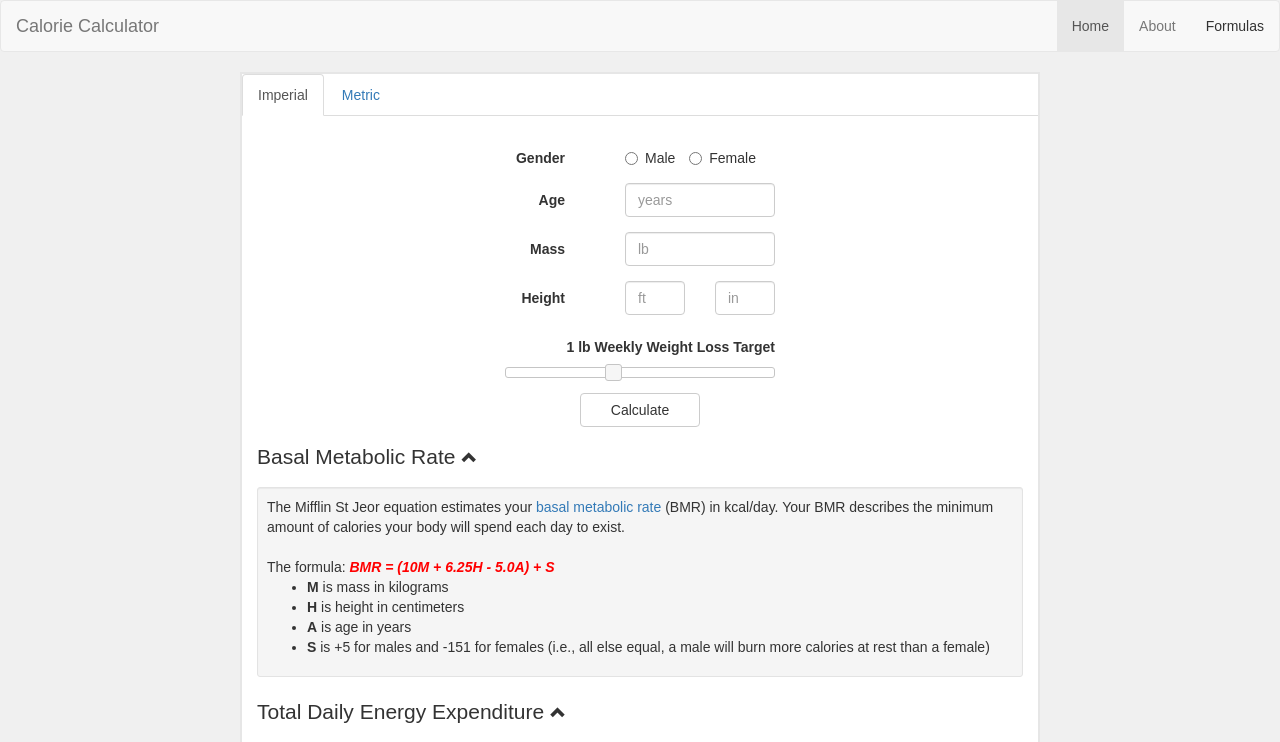
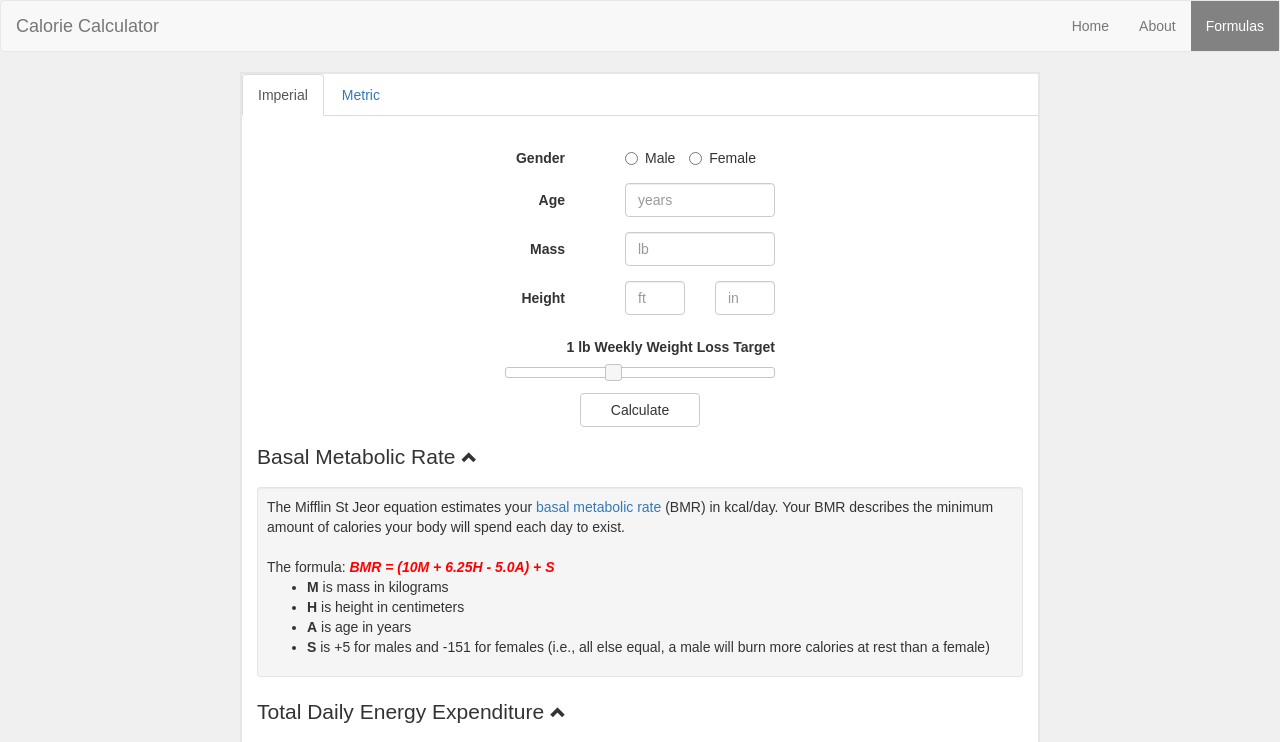
Before and after one commit to aqi1/calorie-calculator, a plain HTML site: page index.html in a window 1280 px wide. Both pictures are taken after a click on the link "Formulas". Shown: the top 742 px of the page. Drawn offline with nearby package versions, Linux system fonts and the light colour scheme.

Commit message:
Add navbar and blank about.html

```diff
--- a/css/style.css
+++ b/css/style.css
@@ -5,6 +5,11 @@ html, body{
 
 h1{
   font-size: 1.2em;
+}
+
+.navbar-default .navbar-nav > li > a:hover, .navbar-default .navbar-nav > li > a:focus {
+	color: white;
+	background-color: rgb(130,130,130);
 }
 
 .jumbotron{
--- a/index.html
+++ b/index.html
@@ -4,31 +4,14 @@
     <meta charset="UTF-8">
     <title>Calorie Calculator</title>
     <link href="http://code.jquery.com/ui/1.10.4/themes/ui-lightness/jquery-ui.css" rel="stylesheet">
-
-
     <link rel='stylesheet prefetch' href='https://maxcdn.bootstrapcdn.com/bootstrap/3.3.6/css/bootstrap.min.css'>
-
         <link rel="stylesheet" href="css/style.css">
-
-
-
-
   </head>
 
-  <body>
-
-    <nav class="navbar navbar-default">
-  <div class="container-fluid">
-    <div class="navbar-header">
-      <a class="navbar-brand">Calorie Calculator</a>
-    </div>
-    <ul class="nav navbar-nav navbar-right">
-      <li class="active"><a href="#">Home</a></li>
-      <li><a href="#">About</a></li>
-      <li><a href="#">Formulas</a></li>
-    </ul>
-  </div>
-</nav>
+<body>
+<div id="navbarheader">
+<!-- jQuery loads navbar stuff into this div, see index.js -->
+</div>
 <div class="jumbotron">
   <ul class="nav nav-tabs">
     <li class="active">
@@ -181,9 +164,5 @@
 <script src='https://cdnjs.cloudflare.com/ajax/libs/jqueryui/1.11.4/jquery-ui.min.js'></script>
 
         <script src="js/index.js"></script>
-
-
-
-
-  </body>
+</body>
 </html>
--- a/js/index.js
+++ b/js/index.js
@@ -1,6 +1,9 @@
 $(document).ready(main);
 
 function main() {
+
+	// load navigation bar
+	$("#navbarheader").load("navigationbar.html");
 
   // cache selectors
   var $imperialTab = $("#imperialTab"),
--- /dev/null
+++ b/navigationbar.html
@@ -0,0 +1,23 @@
+<nav class="navbar navbar-default">
+	<div class="container-fluid">
+		<div class="navbar-header">
+			<a class="navbar-brand">Calorie Calculator</a>
+		</div>
+		<ul class="nav navbar-nav navbar-right">
+			<li><a href="index.html">Home</a></li>
+			<li><a href="about.html">About</a></li>
+			<li><a href="#">Formulas</a></li>
+		</ul>
+	</div>
+</nav>
+
+<!--
+<script type = "text/javascript" language = "javascript">
+	$(document).ready(function(){
+		 $(".navbar li").click(function() {
+				$(".navbar li").removeClass("active");
+				$(this).addClass("active");
+		});
+	});
+</script>
+-->
```
Also changed, not shown: about.html (added, +26 -0 lines).
